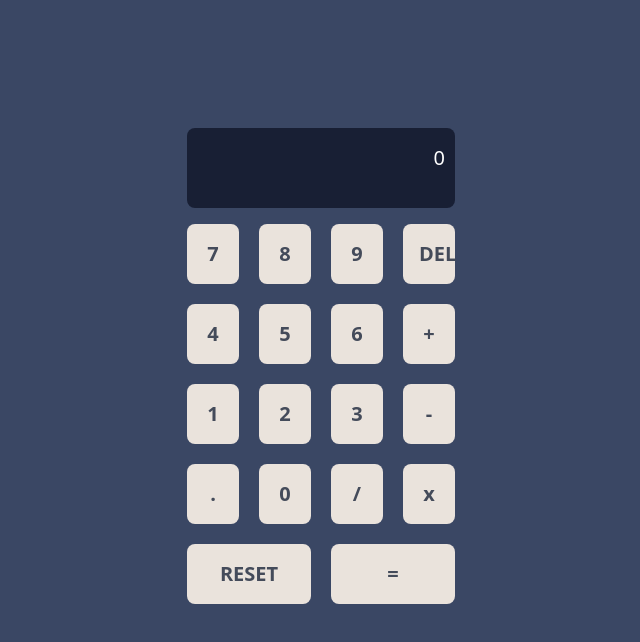
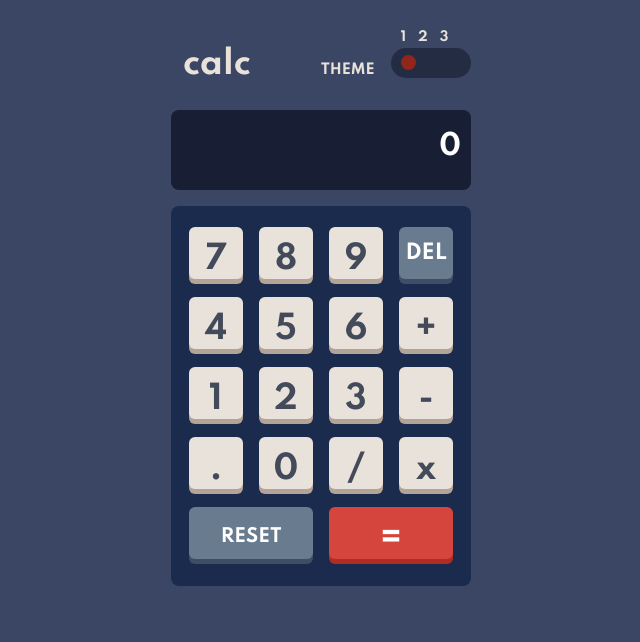
Before and after one commit to moshoodabdullahi/react-calculator, a React (Vite) app: page / in a window 1280 px wide. Shown: the top 642 px of the page, without its empty margins (319-959 px from the left). Built offline with nearby package versions, Linux system fonts and the light colour scheme.

Commit message:
feat: build project layout and design to the fullest

```diff
--- a/index.html
+++ b/index.html
@@ -7,8 +7,10 @@
     <meta name="viewport" content="width=device-width, initial-scale=1.0" />
     <title>Abdullahi React Calculator</title>
   </head>
-  <body class="m-0 flex h-[100vh] min-h-screen bg-[#3a4764] p-0 text-2xl">
-    <div class="m-auto mx-auto my-0 flex flex-col items-center p-8 text-center" id="root"></div>
+  <body
+    class="theme-1 m-0 box-border h-[100vh] list-none bg-[#3a4663] p-0 font-spartan text-[32px]"
+  >
+    <main class="m-auto flex w-[300px] flex-col items-center" role="main" id="root"></main>
     <script type="module" src="/src/main.jsx"></script>
   </body>
 </html>
--- /dev/null
+++ b/src/components/App.css
@@ -0,0 +1,19 @@
+@import url('https://fonts.googleapis.com/css2?family=Spartan:wght@700&display=swap');
+
+input:checked {
+  background-color: hsl(6deg 70% 34%);
+}
+
+input:checked:hover {
+  background-color: hsl(6deg 63% 50%);
+}
+
+.keypad {
+  grid-template-columns: repeat(4, 70px);
+  grid-template-rows: repeat(5, 70px);
+}
+
+.reset,
+.equals-key {
+  grid-column: span 2;
+}
--- a/src/components/App.jsx
+++ b/src/components/App.jsx
@@ -1,18 +1,144 @@
 import React, { useState } from 'react';
+import './App.css';
 import Display from './Display';
-import ButtonContainer from './ButtonContainer';
 
-const Calculator = () => {
-  const [input] = useState('');
-
-  const handleButtonClick = 'value';
+const ThemeProvider = ({ children }) => {
+  const [theme] = useState('theme');
 
   return (
-    <div className="mx-auto mt-[10vh] flex w-[300px] max-w-md flex-col rounded-lg p-4">
-      <Display input={input} />
-      <ButtonContainer onButtonClick={handleButtonClick} />
+    <div className={`main-container ${theme}`}>
+      <header className="header relative my-[50px] mb-[10px] flex">
+        <h1 className="header-text absolute left-[12px] top-[-10px] font-spartan text-[#e9e2db]">
+          calc
+        </h1>
+        <h2 className="header-txt relative left-[150px] top-[-5px] self-center text-[14px] text-[#e9e2db] ">
+          THEME
+        </h2>
+        <div className="theme-container">
+          <form name="themeForm">
+            <div className="theme-label relative left-[94px] top-3 font-spartan text-sm">
+              <label
+                className="theme-1-label theme-label pointer relative left-[70px] top-[-35px] ml-[12px] font-spartan text-[13px] text-[#e9e2db]"
+                htmlFor="theme-1-attr"
+              >
+                1
+              </label>
+              <label
+                className="theme-2-label theme-label pointer relative left-[70px] top-[-35px] ml-[12px] font-spartan text-[13px] text-[#e9e2db]"
+                htmlFor="theme-2-attr"
+              >
+                2
+              </label>
+              <label
+                className="theme-3-label theme-label pointer relative left-[70px] top-[-35px] ml-[12px] font-spartan text-[13px] text-[#e9e2db]"
+                htmlFor="theme-3-attr"
+              >
+                3
+              </label>
+            </div>
+            <div className="theme-input relative left-[166px] top-[-22px] h-[30px] w-[80px] rounded-full bg-[#232c42]">
+              <input
+                className="theme-choice appearance pointer absolute left-[10px] top-[7px] h-[15px] w-[15px] cursor-pointer appearance-none rounded-full"
+                type="radio"
+                name="theme"
+                id="theme-1-attr"
+                value="theme"
+                checked={theme === 'theme'}
+                aria-label="theme-1"
+              />
+            </div>
+          </form>
+        </div>
+      </header>
+      {children}
     </div>
   );
 };
 
-export default Calculator;
+const Calculator = () => {
+  const [result] = useState('0');
+
+  const buttons = [
+    '7',
+    '8',
+    '9',
+    'DEL',
+    '4',
+    '5',
+    '6',
+    '+',
+    '1',
+    '2',
+    '3',
+    '-',
+    '.',
+    '0',
+    '/',
+    'x',
+    'RESET',
+    '=',
+  ];
+
+  return (
+    <div className="calculator-container">
+      <Display result={result} />
+
+      <div className="keypad calc align grid rounded-lg bg-[#1A2B4D] px-[10px] py-[15px]">
+        {buttons.map((value) => (
+          <button
+            id="keypad-button"
+            key={value}
+            className={`key ${value === 'RESET' ? 'reset' : ''} ${
+              value === '=' ? 'equals-key equal' : ''
+            } mx-[8px] my-[6px] mb-3 rounded-md border-none bg-[#e9e2db] py-2 font-spartan text-[#434a5a] shadow-[0_5px_#b4a497] active:translate-y-[2px]`}
+            value={value}
+            type="button"
+            style={{
+              ...(value === 'DEL'
+                ? {
+                    backgroundColor: '#687B8F',
+                    fontSize: '20px',
+                    color: '#ffffff',
+                    boxShadow: '0 5px #3D4E66',
+                    transform: "isActive ? 'translateY(2px)' : 'none'",
+                  }
+                : {}),
+              ...(value === 'RESET'
+                ? {
+                    backgroundColor: '#687B8F',
+                    fontWeight: 'bold',
+                    color: '#ffffff',
+                    boxShadow: '0 5px #3D4E66',
+                    fontSize: '18px',
+                    padding: '17px 0',
+                    transform: "isActive ? 'translateY(2px)' : 'none'",
+                  }
+                : {}),
+              ...(value === '='
+                ? {
+                    backgroundColor: '#d6453d',
+                    fontWeight: 'bold',
+                    boxShadow: '0 5px #b02c24',
+                    color: '#ffffff',
+                    transform: "isActive ? 'translateY(2px)' : 'none'",
+                  }
+                : {}),
+            }}
+          >
+            {value}
+          </button>
+        ))}
+      </div>
+    </div>
+  );
+};
+
+const App = () => {
+  return (
+    <ThemeProvider>
+      <Calculator />
+    </ThemeProvider>
+  );
+};
+
+export default App;
--- a/src/components/Button.jsx
+++ /dev/null
@@ -1,13 +0,0 @@
-import React from 'react';
-
-const Button = ({ value, className }) => {
-  return (
-    <button
-      className={`rounded-lg bg-[#eae3dc] p-4 text-[32px] text-xl font-bold text-[#444b5a] hover:bg-gray-600 ${className}`}
-    >
-      {value}
-    </button>
-  );
-};
-
-export default Button;
--- a/src/components/ButtonContainer.jsx
+++ /dev/null
@@ -1,22 +0,0 @@
-import React from 'react';
-import Button from './Button';
-
-const buttons = [
-  ['7', '8', '9', 'DEL'],
-  ['4', '5', '6', '+'],
-  ['1', '2', '3', '-'],
-  ['.', '0', '/', 'x'],
-  ['RESET', '='],
-];
-
-const ButtonContainer = ({ value }) => {
-  return (
-    <div className="grid grid-cols-4 gap-5">
-      {buttons.flat().map((value) => (
-        <Button value={value} className={value === 'RESET' || value === '=' ? 'col-span-2' : ''} />
-      ))}
-    </div>
-  );
-};
-
-export default ButtonContainer;
--- a/src/components/Display.jsx
+++ b/src/components/Display.jsx
@@ -3,8 +3,7 @@ import React from 'react';
 const Display = ({ result }) => {
   return (
     <div className="mb-4 h-[80px] w-[100%] justify-around rounded-lg bg-[#181f34] p-4 pr-2.5 text-right text-white">
-      <div className="text-xl">{'0'}</div>
-      <div className="text-2xl font-bold">{result}</div>
+      <div className="font-spartan text-[28px] font-bold">{result}</div>
     </div>
   );
 };
--- a/tailwind.config.cjs
+++ b/tailwind.config.cjs
@@ -1,7 +1,11 @@
 module.exports = {
   content: ['./index.html', './src/**/*.{js,ts,jsx,tsx}'],
   theme: {
-    extend: {},
+    extend: {
+      fontFamily: {
+        spartan: ['Spartan', 'sans-serif'],
+      },
+    },
   },
   plugins: [],
 };
```
